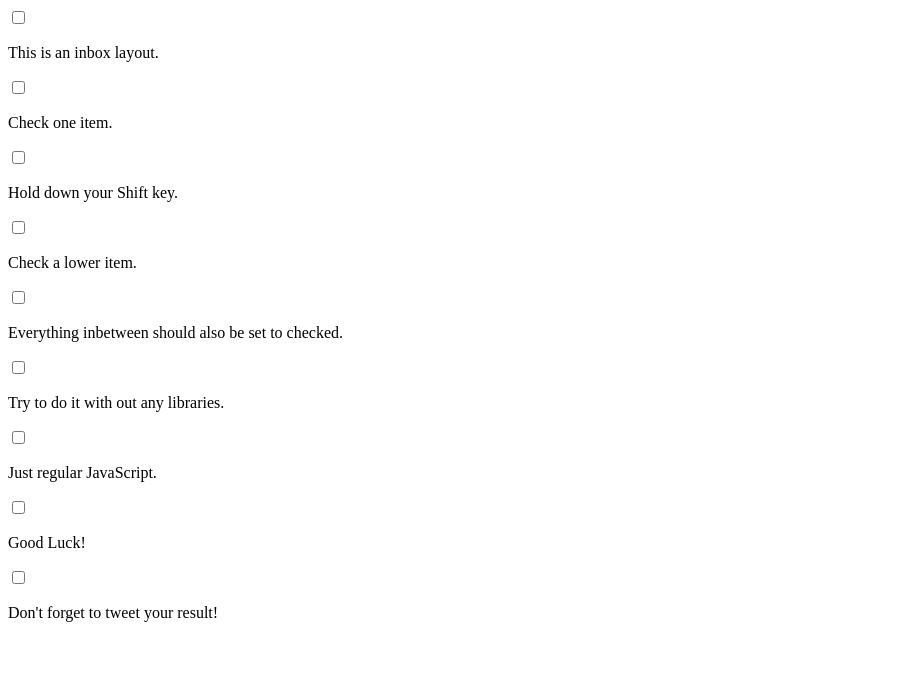
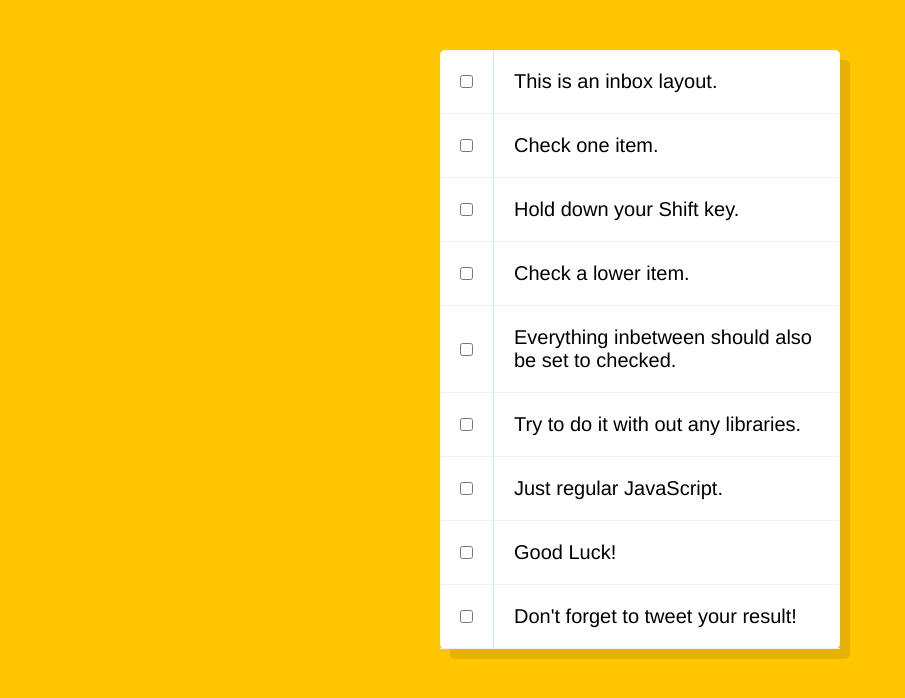
Before and after one commit to ermiljordan/multipleCheckBoxes, a plain HTML site: page index.html in a window 1280 px wide. Shown: the whole page, without its empty margins (0-905 px from the left). Drawn offline with Linux system fonts and the light colour scheme.

Commit message:
use javascript

```diff
--- a/index.html
+++ b/index.html
@@ -4,6 +4,7 @@
   <meta charset="UTF-8">
   <meta name="viewport" content="width=device-width, initial-scale=1.0">
   <meta http-equiv="X-UA-Compatible" content="ie=edge">
+  <link rel="stylesheet" href="style.css">
   <title>Check Multiple Checkboxes</title>
 </head>
 <body>
@@ -46,4 +47,5 @@
     </div>
   </div>
 </body>
+<script src="script.js"></script>
 </html>
--- a/style.css
+++ b/style.css
@@ -0,0 +1,31 @@
+html {
+  font-family: sans-serif;
+  background: #ffc600;
+}
+.inbox {
+  background: #fff;
+  box-shadow: 10px 10px 0 rgba(0,0,0,0.1);
+  max-width: 400px;
+  border-radius: 5px;
+  margin: 50px auto;
+}
+.items {
+  display: flex;
+  align-items: center;
+  border-bottom: 1px solid #F1F1F1;
+}
+
+p {
+  padding: 20px;
+  margin: 0;
+  flex: 1;
+  font-family: 'helvetica neue';
+  font-size: 20px;
+  font-weight: 200;
+  border-left: 1px solid #D1E2FF;
+  transition: background 0.2s;
+}
+
+input[type="checkbox"] {
+  margin: 20px;
+}
```
